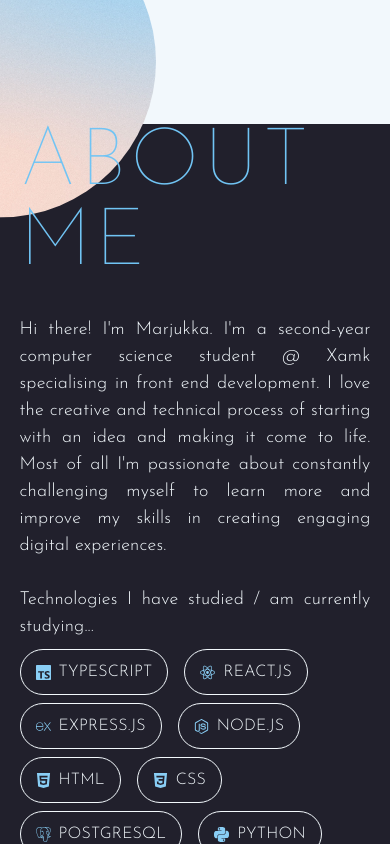
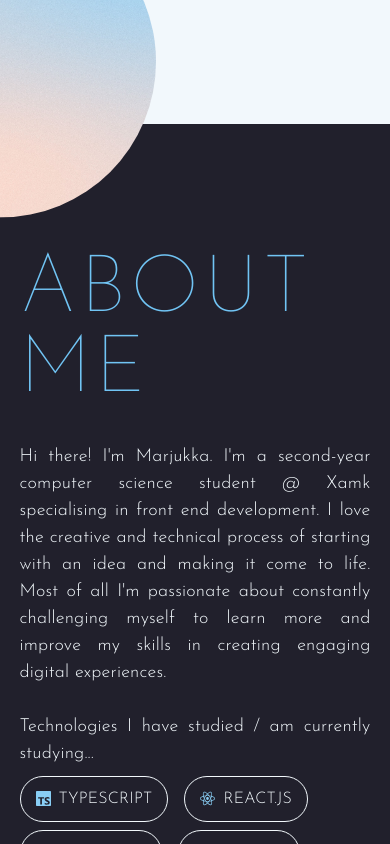
Before and after one commit to marjukkapiironen/portfolio, a Next.js app: page / in a window 390 px wide. Shown: the part 720-1564 px from the top of the page. Built offline with nearby package versions, Linux system fonts and the light colour scheme.

Commit message:
fixed css for smaller viewports

```diff
--- a/src/app/components/Contact.tsx
+++ b/src/app/components/Contact.tsx
@@ -27,7 +27,7 @@ const Contact : React.FC = () : React.ReactElement => {
 
     return (
       <LazyMotion features={loadFeatures}>
-        <div id='contact' className='container-full-width-50-height'>
+        <div id='contact' className='container-full-width-80-height'>
             <div className='container-max-1000-width'>
                 <h1 className='section-heading'>
                     {CONTACT_CONTENT.title}
--- a/src/app/styles/styles.css
+++ b/src/app/styles/styles.css
@@ -152,7 +152,7 @@ button.content-button:hover {
     position: relative;
 }
 
-.container-full-width-50-height {
+.container-full-width-80-height {
     width: 100vw;
     display: flex;
     flex-direction: column;
@@ -577,6 +577,15 @@ p.footer-text {
         width: 100%;
     }
 
+    .container-full-width-height {
+        padding-top: 15vh;
+        padding-bottom: 15vh;
+    }
+
+    .container-full-width-80-height {
+        padding-bottom: 15vh;
+    }
+
 }
 
 @media only screen and (max-width: 520px) {
```
